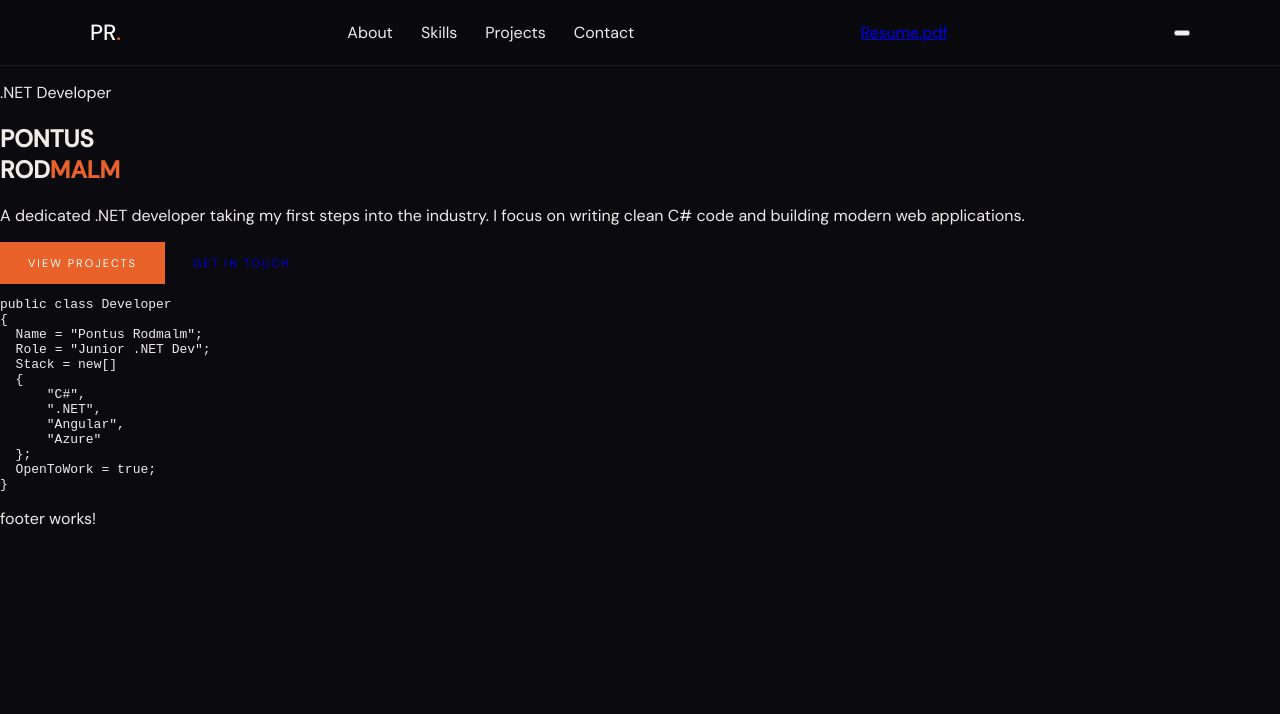
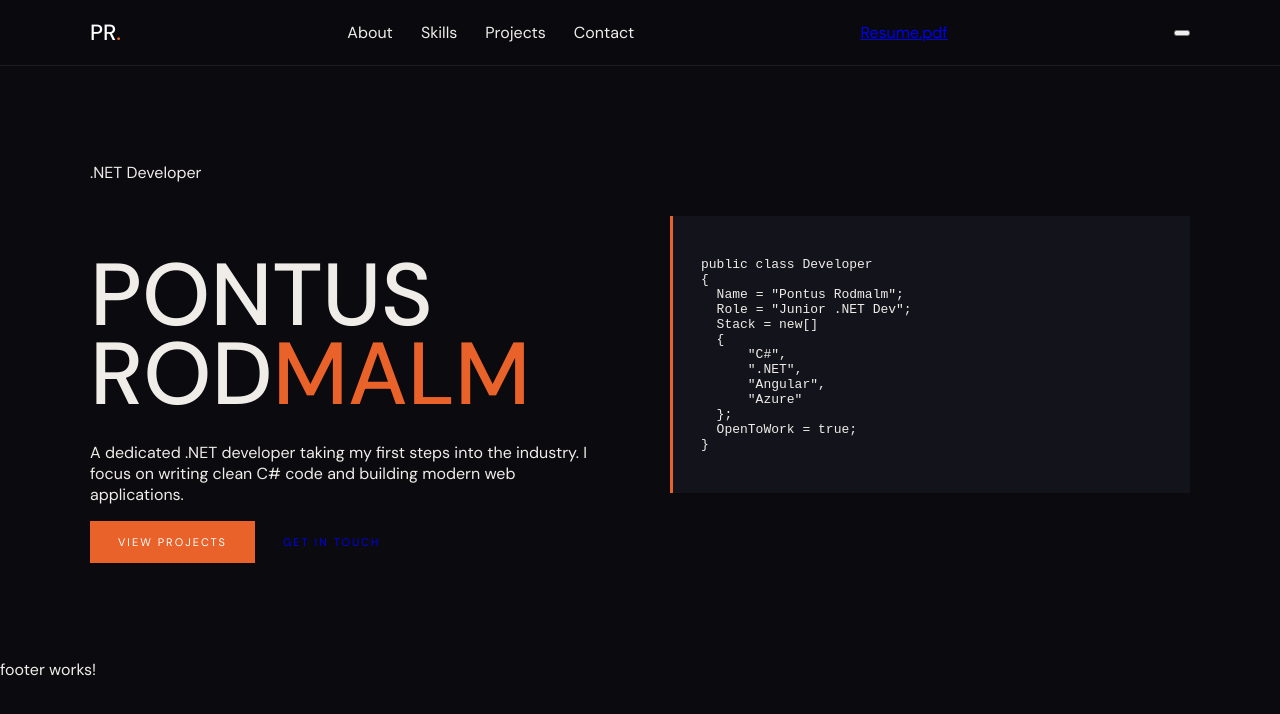
Before and after one commit to PontusRodmalm/portfolio, an Angular app in the folder frontend/: page / in a window 1280 px wide. Shown: the top 714 px of the page. Built offline with nearby package versions, Linux system fonts and the light colour scheme.

Commit message:
style: implement grid layout and typography for hero section
- Set up a 1fr 1fr CSS grid to split content and code snippet
- Styled the main title with large typography and tight line-height
- Added surface background and accent border to the code block

```diff
--- a/frontend/src/app/pages/hero/hero.scss
+++ b/frontend/src/app/pages/hero/hero.scss
@@ -0,0 +1,12 @@
+.hero {
+ padding: 80px 40px; max-width: 1100px; margin: 0 auto;
+
+ &__inner { display: grid; grid-template-columns: 1fr 1fr; gap: 60px; align-items: center; }
+
+ &__title { font-size: 88px; font-weight: 500; line-height: 0.9; margin-bottom: 28px; }
+
+ &__code {
+    background: var(--color-surface); padding: 28px;
+    border-left: 3px solid var(--color-accent);
+ }
+}
```
